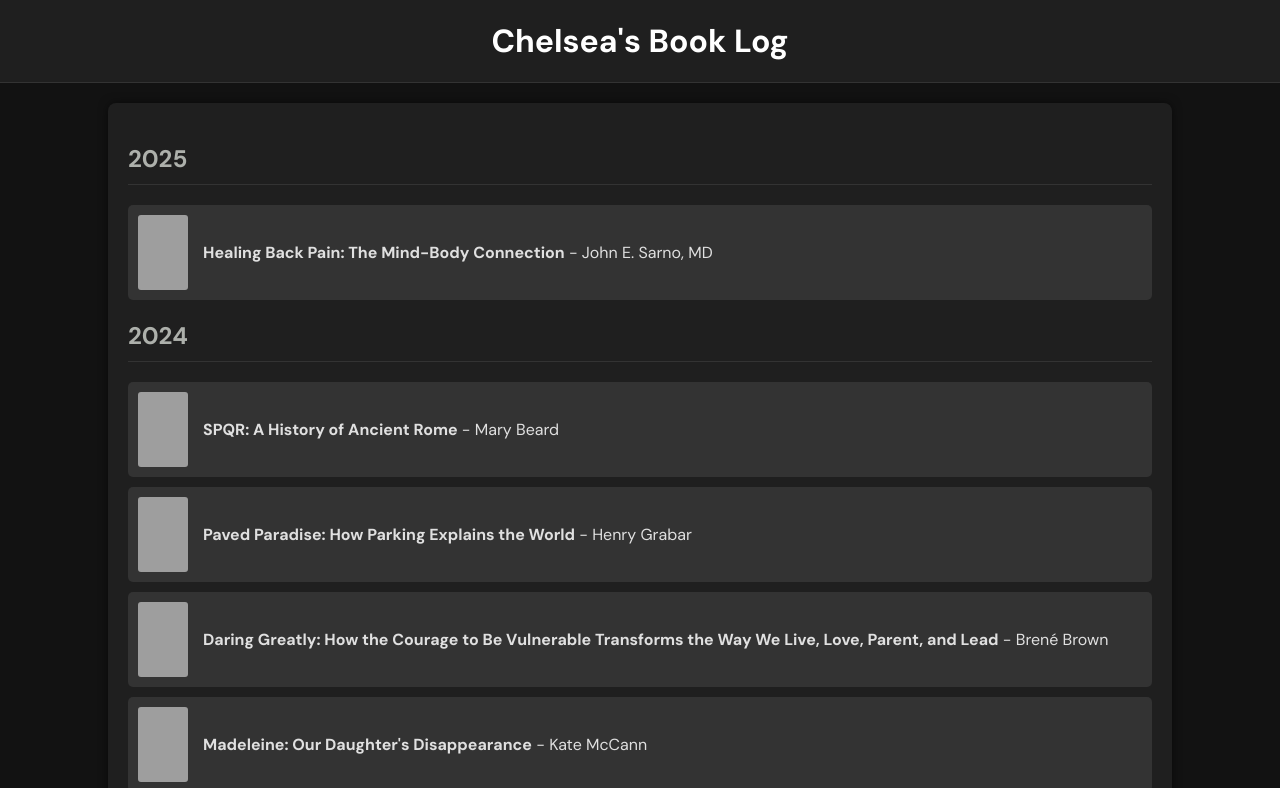
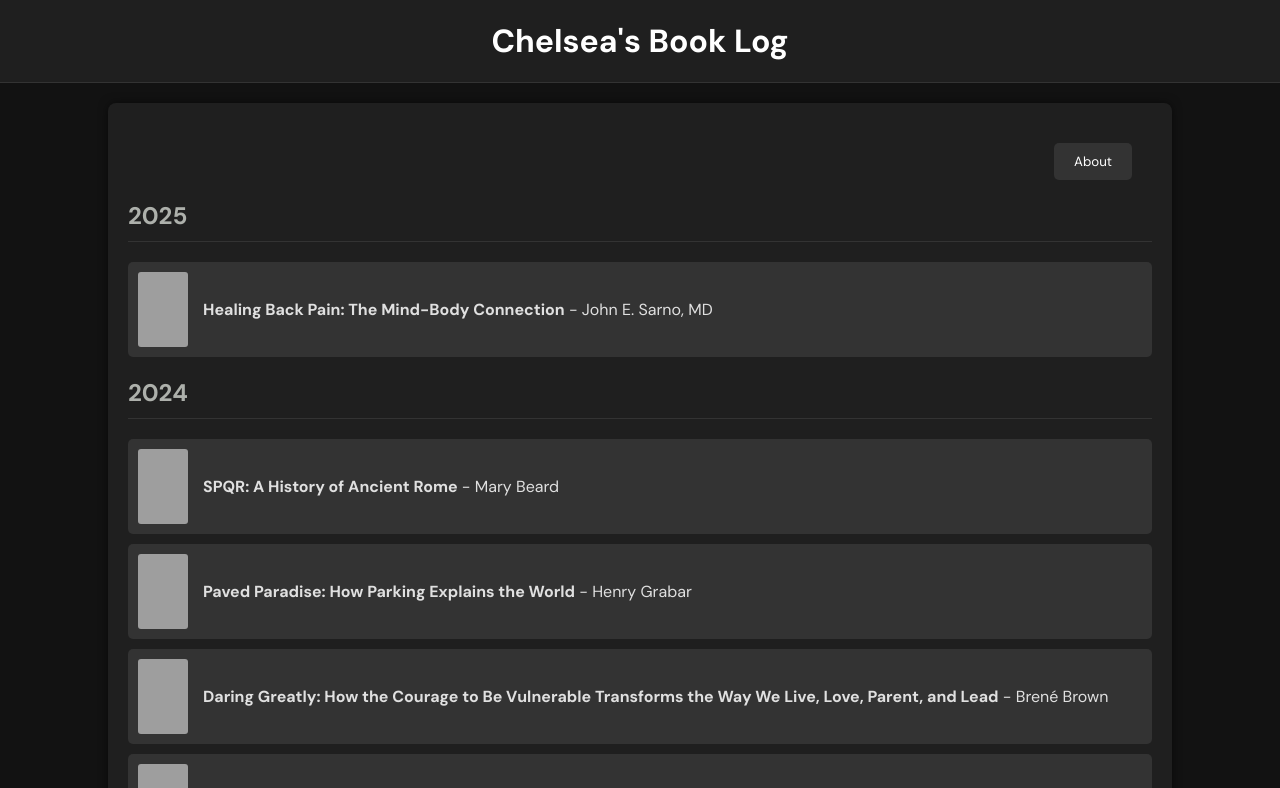
Before and after one commit to chelseaborder/blog, a plain HTML site: page index.html in a window 1280 px wide. Shown: the top 788 px of the page. Drawn offline with Linux system fonts and the light colour scheme; grey boxes are pictures that could not be loaded.

Commit message:
Update index.html

```diff
--- a/index.html
+++ b/index.html
@@ -82,17 +82,71 @@
             font-size: 16px;
             margin: 20px 0;
         }
+
+        .button-container {
+            text-align: right;
+            margin: 20px 10px;
+
+        }
+
+        .button {
+            font-family: 'DM Sans', sans-serif;
+            background-color: #333;
+            color: #fff;
+            border: none;
+            padding: 10px 20px;
+            margin: 0 10px;
+            border-radius: 5px;
+            cursor: pointer;
+        }
+
+        .button:hover {
+            background-color: #555;
+        }
+
+        .hidden {
+            display: none;
+        }
     </style>
 </head>
 <body>
     <header>
         <h1>Chelsea's Book Log</h1>
     </header>
+
+
+
     <div class="container" id="book-container">
+        <div class="button-container">
+          <button class="button" onclick="showSection('about-section')">About</button>
+        </div>
         <div id="loading-indicator" class="loading">Loading books...</div>
     </div>
 
+    <div class="container hidden" id="about-section">
+          <div class="button-container">
+            <button class="button" onclick="showSection('book-container')">Back to Log</button>
+          </div>
+       <h2>About</h2>
+        <p>Hello! I'm Chelsea. I'm a cofounder of AirGarage, a commercial real estate management company. I'm a designer, engineer, and Forbes 30 under 30 recipient.
+
+
+<br><br>The purpose of this site is to share my reading history. It's my book log (or blog, if you will). I'm not a fan of GoodReads :P so I made my own!
+
+<br><br>Outside of reading, I also invest in early stage startups - notable ones include <a href="https://interval.com/">Interval</a>(acquired) and <a href="https://www.cuffed.dating/">Cuffed</a>. You can reach me at im@chelseaborder.com.
+
+<br><br>When I'm not reading or working, I love to run, cook, kayak, and spend time with friends and family.
+
+<br><br>My favorite genres are self-development, history, and biographies. Always open to recommendations :)</p>
+    </div>
+
     <script>
+        const showSection = (sectionId) => {
+            document.getElementById('book-container').classList.add('hidden');
+            document.getElementById('about-section').classList.add('hidden');
+            document.getElementById(sectionId).classList.remove('hidden');
+        };
+
         const loadBooks = async () => {
             const loadingIndicator = document.getElementById('loading-indicator');
             const container = document.getElementById('book-container');
```
